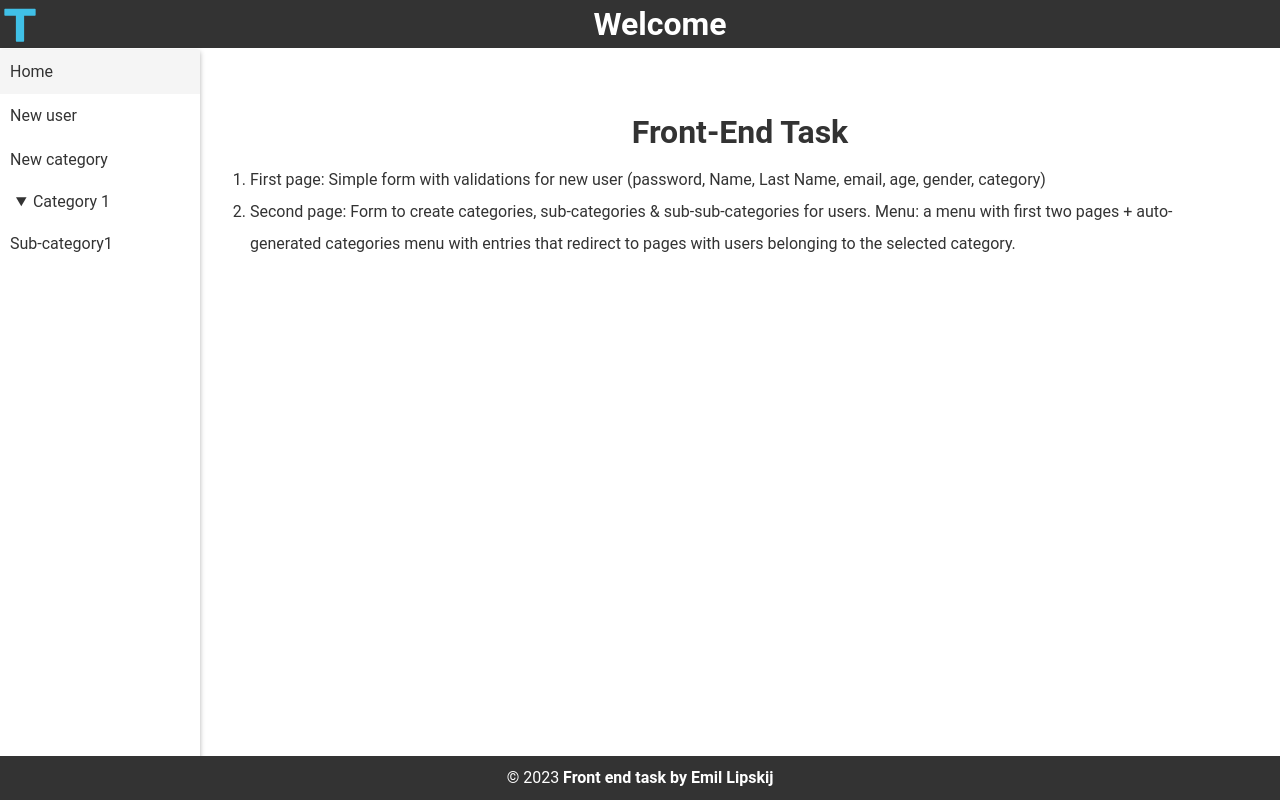
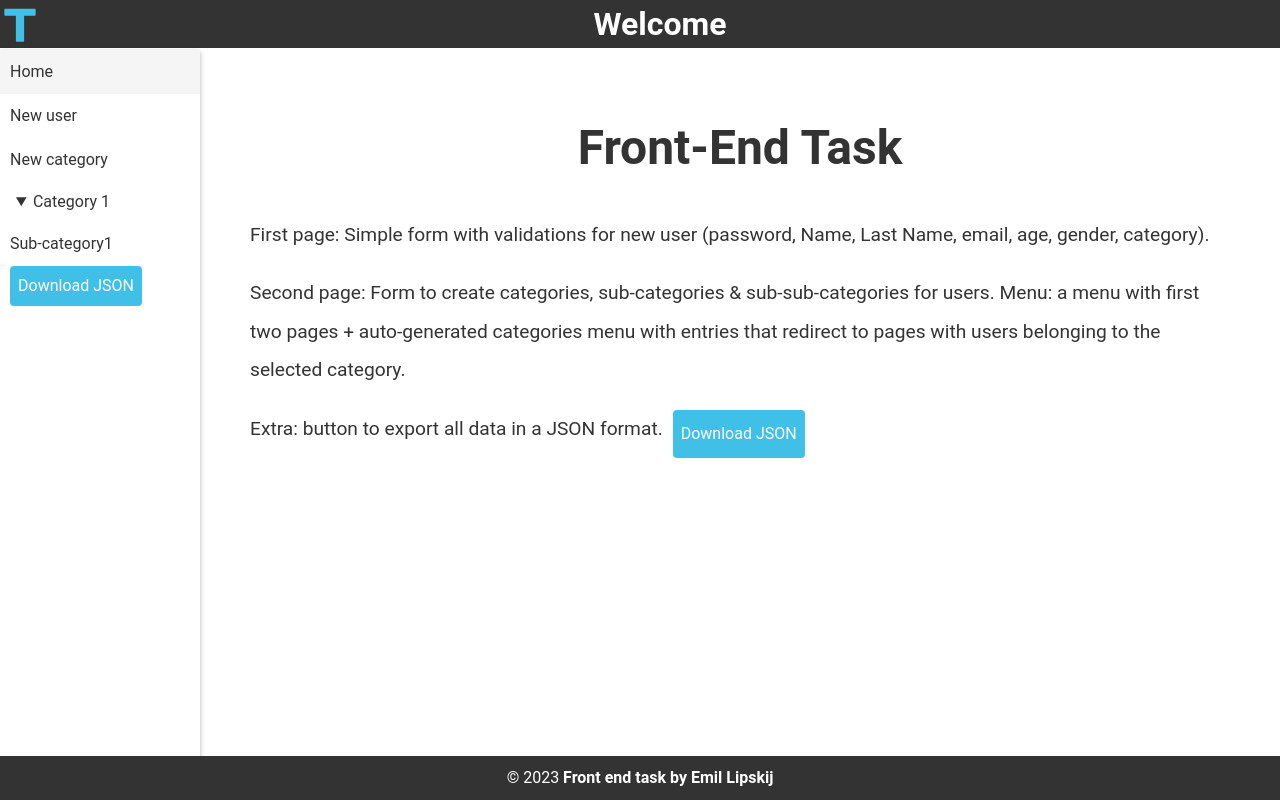
Before and after one commit to lipskij/teltonika-task, a React (Create React App) app: page / in a window 1280 px wide. Built offline with nearby package versions, Linux system fonts and the light colour scheme.

Commit message:
feat: download json data

```diff
--- /dev/null
+++ b/src/components/ExportCategories.tsx
@@ -0,0 +1,30 @@
+import React from "react";
+
+import { useSelector } from "react-redux";
+import { Categories, Users } from "../types/types";
+
+const ExportButton = () => {
+  const categories = useSelector(
+    (state: { categories: Categories }) => state.categories
+  );
+  const users = useSelector((state: { users: Users }) => state.users);
+
+  const data = { categories, users };
+
+  const [href, setHref] = React.useState<string>("");
+
+  const handleClick = React.useCallback(() => {
+    const jsonString = JSON.stringify(data);
+    const blob = new Blob([jsonString], { type: "application/json" });
+    const href = URL.createObjectURL(blob);
+    setHref(href);
+  }, [data]);
+
+  return (
+    <a className='download' href={href} download={"Data"} onClick={handleClick}>
+      Download JSON
+    </a>
+  );
+};
+
+export default ExportButton;
--- a/src/components/Home.tsx
+++ b/src/components/Home.tsx
@@ -1,22 +1,14 @@
 import React from "react";
+import ExportButton from "./ExportCategories";
 
 const Home: React.FC = () => {
   return (
-    <div
-      style={{
-        display: "flex",
-        flexDirection: "column",
-        justifyContent: "center",
-        alignItems: "center",
-        margin: "100px 50px",
-        lineHeight: "2",
-      }}
-    >
+    <div className='home'>
       <h1>Front-End Task</h1>
-      <ol>
+      <ul>
         <li>
           First page: Simple form with validations for new user (password, Name,
-          Last Name, email, age, gender, category)
+          Last Name, email, age, gender, category).
         </li>
         <li>
           Second page: Form to create categories, sub-categories &
@@ -24,7 +16,11 @@ const Home: React.FC = () => {
           auto-generated categories menu with entries that redirect to pages
           with users belonging to the selected category.
         </li>
-      </ol>
+        <li>
+          Extra: button to export all data in a JSON format.
+          <ExportButton />
+        </li>
+      </ul>
     </div>
   );
 };
--- a/src/components/Nav.tsx
+++ b/src/components/Nav.tsx
@@ -3,6 +3,7 @@ import { useSelector } from "react-redux";
 import { NavLink } from "react-router-dom";
 
 import { Categories } from "../types/types";
+import ExportButton from "./ExportCategories";
 
 export const Nav: React.FC = () => {
   const { categories } = useSelector(
@@ -45,6 +46,7 @@ export const Nav: React.FC = () => {
           ))}
         </ul>
       </ul>
+      <ExportButton />
     </nav>
   );
 };
--- a/src/styles/App.css
+++ b/src/styles/App.css
@@ -11,3 +11,29 @@
 .header h1 {
  margin: 0 auto
 }
+
+.home {
+  display: flex;
+  flex-direction: column;
+  align-items: center;
+  justify-content: center;
+  margin: 100px 50px;
+  line-height: 2;
+}
+
+.home h1 {
+  font-size: 3rem;
+  margin-bottom: 20px;
+}
+
+.home li {
+  display: flex;
+  flex-direction: row;
+  font-size: 1.2rem;
+  margin-bottom: 20px;
+  list-style: none;
+}
+
+.home li a {
+  text-decoration: none;
+}
--- a/src/styles/index.css
+++ b/src/styles/index.css
@@ -57,6 +57,24 @@ nav details > summary > * {
   display: inline;
 }
 
+.download {
+  display: flex;
+  justify-content: center;
+  width: fit-content;
+  margin-left: 10px;
+  font-size: 1rem;
+  padding: 0.5rem;
+  border-radius: 0.25rem;
+  border: none;
+  background-color: #40bfe7;
+  color: #fff;
+  cursor: pointer;
+  transition: all 0.3s ease-in-out;
+}
+.download:hover {
+  background-color: #5aa6c0;
+}
+
 footer {
   display: flex;
   width: 100%;
```
